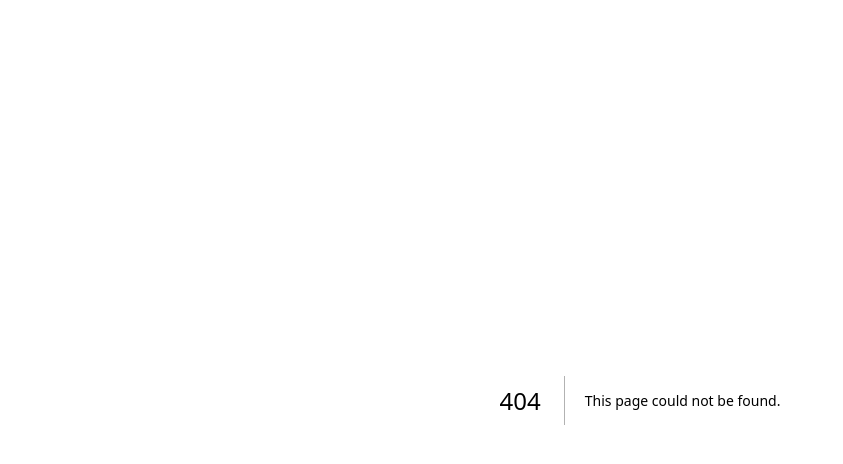
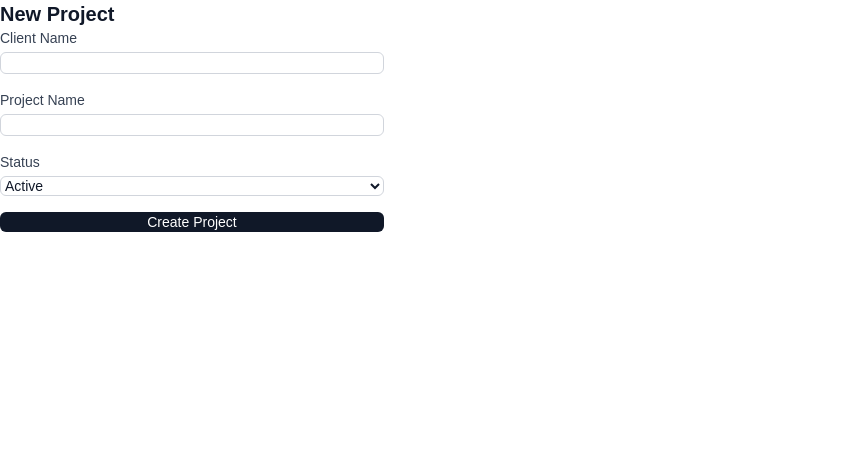
Before and after one commit to dani-mgs/3pl-sourcing, a Next.js app: page /dashboard/new in a window 1280 px wide. Before the commit this address had no page. Shown: the top 464 px of the page, without its empty margins (0-843 px from the left). Built offline with nearby package versions, Linux system fonts and the light colour scheme.

Commit message:
feat: add projects dashboard with create-project flow

```diff
--- /dev/null
+++ b/src/app/dashboard/new/actions.ts
@@ -0,0 +1,33 @@
+"use server";
+
+import { redirect } from "next/navigation";
+import { createClient } from "@/lib/supabase/server";
+
+export async function createProject(formData: FormData) {
+  const clientName = formData.get("client_name") as string;
+  const projectName = formData.get("project_name") as string;
+  const status = formData.get("status") as string;
+
+  const supabase = await createClient();
+
+  const {
+    data: { user },
+  } = await supabase.auth.getUser();
+
+  if (!user) {
+    return { error: "You must be signed in to create a project." };
+  }
+
+  const { error } = await supabase.from("projects").insert({
+    client_name: clientName,
+    project_name: projectName,
+    status,
+    owner_id: user.id,
+  });
+
+  if (error) {
+    return { error: error.message };
+  }
+
+  redirect("/dashboard");
+}
--- /dev/null
+++ b/src/app/dashboard/new/page.tsx
@@ -0,0 +1,92 @@
+"use client";
+
+import { useActionState } from "react";
+import { createProject } from "./actions";
+
+type NewProjectState = { error?: string };
+
+async function createProjectAction(
+  _prevState: NewProjectState,
+  formData: FormData,
+): Promise<NewProjectState> {
+  const result = await createProject(formData);
+  return result ?? {};
+}
+
+export default function NewProjectPage() {
+  const [state, formAction, pending] = useActionState<
+    NewProjectState,
+    FormData
+  >(createProjectAction, {});
+
+  return (
+    <div className="mx-auto max-w-sm px-4 py-8">
+      <h1 className="mb-6 text-xl font-semibold text-gray-900">
+        New Project
+      </h1>
+
+      <form action={formAction} className="flex flex-col gap-4">
+        <div className="flex flex-col gap-1">
+          <label
+            htmlFor="client_name"
+            className="text-sm font-medium text-gray-700"
+          >
+            Client Name
+          </label>
+          <input
+            id="client_name"
+            name="client_name"
+            type="text"
+            required
+            className="rounded-md border border-gray-300 px-3 py-2 text-sm text-gray-900 focus:border-gray-500 focus:outline-none"
+          />
+        </div>
+
+        <div className="flex flex-col gap-1">
+          <label
+            htmlFor="project_name"
+            className="text-sm font-medium text-gray-700"
+          >
+            Project Name
+          </label>
+          <input
+            id="project_name"
+            name="project_name"
+            type="text"
+            required
+            className="rounded-md border border-gray-300 px-3 py-2 text-sm text-gray-900 focus:border-gray-500 focus:outline-none"
+          />
+        </div>
+
+        <div className="flex flex-col gap-1">
+          <label
+            htmlFor="status"
+            className="text-sm font-medium text-gray-700"
+          >
+            Status
+          </label>
+          <select
+            id="status"
+            name="status"
+            defaultValue="Active"
+            className="rounded-md border border-gray-300 px-3 py-2 text-sm text-gray-900 focus:border-gray-500 focus:outline-none"
+          >
+            <option value="Active">Active</option>
+            <option value="On Hold">On Hold</option>
+            <option value="Completed">Completed</option>
+          </select>
+        </div>
+
+        {state.error && <p className="text-sm text-red-600">{state.error}</p>}
+
+        <button
+          type="submit"
+          disabled={pending}
+          className="mt-2 rounded-md bg-gray-900 px-3 py-2 text-sm font-medium text-white hover:bg-gray-800 disabled:opacity-50"
+        >
+          {pending ? "Creating..." : "Create Project"}
+        </button>
+      </form>
+    </div>
+  );
+}
--- /dev/null
+++ b/src/app/dashboard/page.tsx
@@ -0,0 +1,74 @@
+import Link from "next/link";
+import { createClient } from "@/lib/supabase/server";
+
+export default async function DashboardPage() {
+  const supabase = await createClient();
+  const { data: projects, error } = await supabase
+    .from("projects")
+    .select("id, client_name, project_name, status, date_created")
+    .order("date_created", { ascending: false });
+
+  return (
+    <div className="mx-auto max-w-4xl px-4 py-8">
+      <div className="mb-6 flex items-center justify-between">
+        <h1 className="text-xl font-semibold text-gray-900">Projects</h1>
+        <Link
+          href="/dashboard/new"
+          className="rounded-md bg-gray-900 px-3 py-2 text-sm font-medium text-white hover:bg-gray-800"
+        >
+          New Project
+        </Link>
+      </div>
+
+      {error && (
+        <p className="text-sm text-red-600">
+          Could not load projects: {error.message}
+        </p>
+      )}
+
+      {!error && (!projects || projects.length === 0) && (
+        <p className="text-sm text-gray-500">No projects yet.</p>
+      )}
+
+      {!error && projects && projects.length > 0 && (
+        <div className="overflow-hidden rounded-lg border border-gray-200">
+          <table className="w-full text-left text-sm">
+            <thead className="bg-gray-50 text-gray-600">
+              <tr>
+                <th className="px-4 py-2 font-medium">Client</th>
+                <th className="px-4 py-2 font-medium">Project</th>
+                <th className="px-4 py-2 font-medium">Status</th>
+                <th className="px-4 py-2 font-medium">Created</th>
+              </tr>
+            </thead>
+            <tbody>
+              {projects.map((project) => (
+                <tr
+                  key={project.id}
+                  className="relative border-t border-gray-200 hover:bg-gray-50"
+                >
+                  <td className="px-4 py-2">
+                    <Link
+                      href={`/projects/${project.id}`}
+                      className="absolute inset-0"
+                    />
+                    <span className="relative text-gray-900">
+                      {project.client_name}
+                    </span>
+                  </td>
+                  <td className="px-4 py-2 text-gray-700">
+                    {project.project_name}
+                  </td>
+                  <td className="px-4 py-2 text-gray-700">{project.status}</td>
+                  <td className="px-4 py-2 text-gray-700">
+                    {new Date(project.date_created).toLocaleDateString()}
+                  </td>
+                </tr>
+              ))}
+            </tbody>
+          </table>
+        </div>
+      )}
+    </div>
+  );
+}
```
Also changed, not shown: 1 other file (tests, documents, lock files or other folders).
